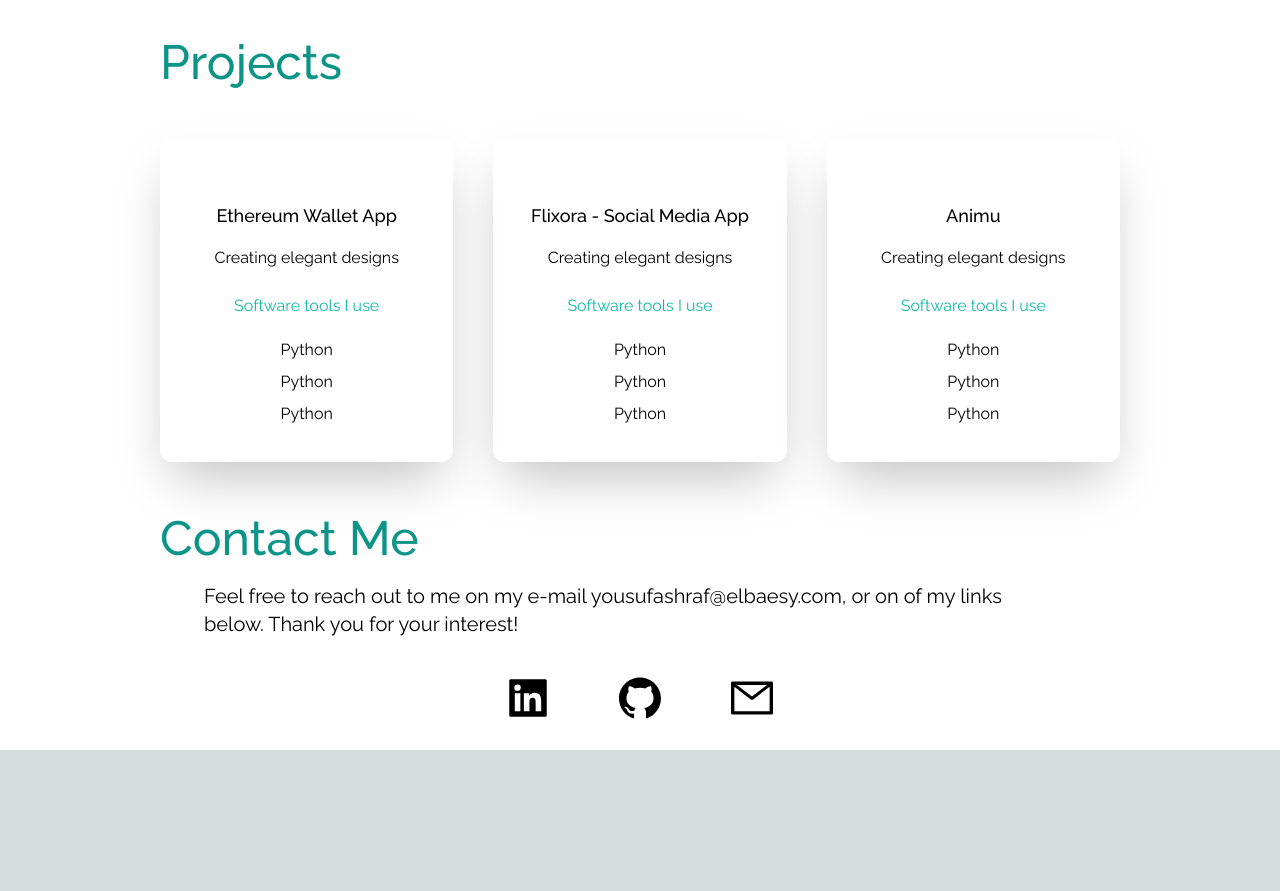
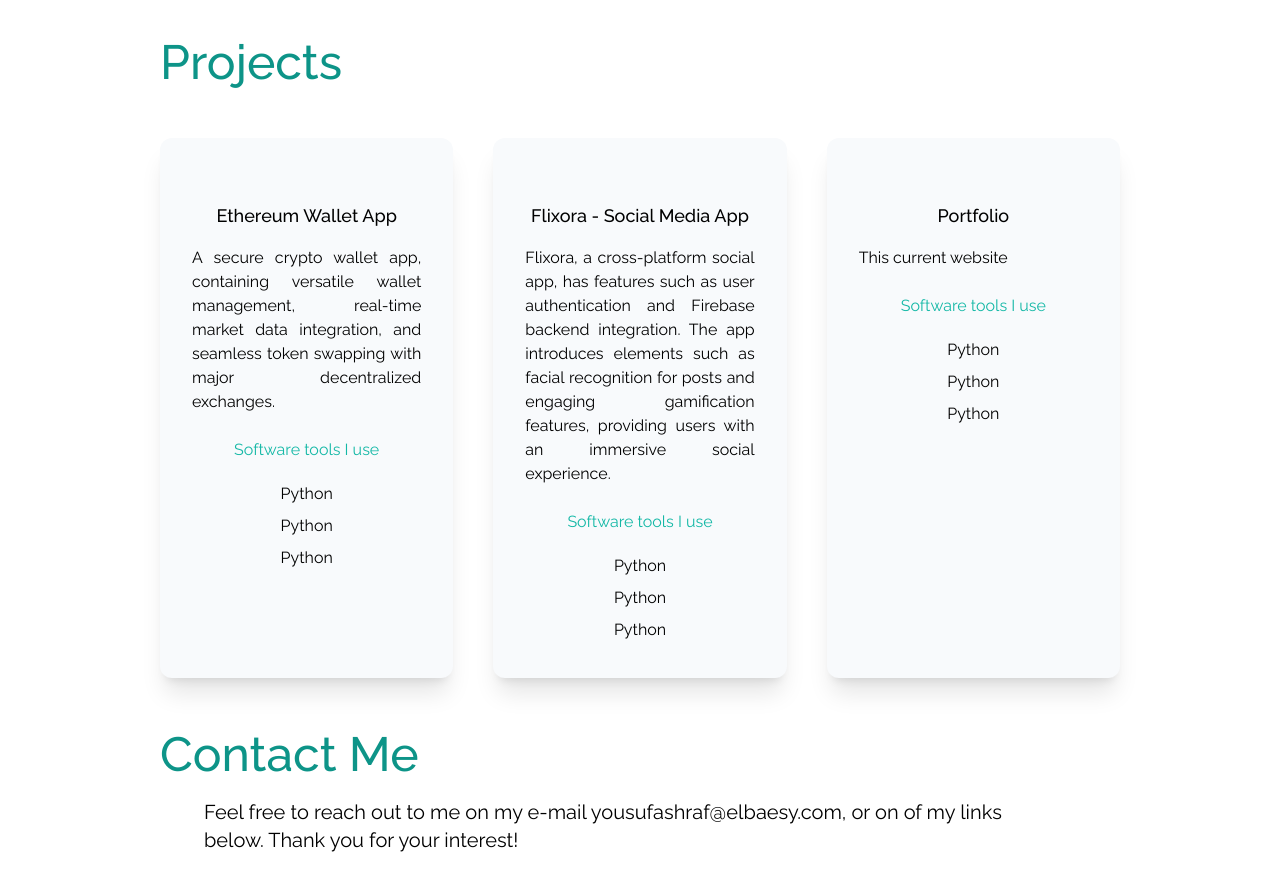
Before and after one commit to ya27hw/react-portfolio, a Next.js app: page / in a window 1280 px wide. Shown: the part 800-1691 px from the top of the page. Before the commit the page ends 1550 px from the top, so only its background shows below. Built offline with nearby package versions, Linux system fonts and the light colour scheme.

Commit message:
added text + text-layout

```diff
--- a/app/components/Card.tsx
+++ b/app/components/Card.tsx
@@ -1,13 +1,14 @@
 interface CardProps {
   cardTitle: string; // Replace 'string' with the actual type of cardTitle
+  cardDescription: string
 }
 
-function Card({ cardTitle }: CardProps): JSX.Element {
+function Card({ cardTitle, cardDescription }: CardProps): JSX.Element {
   return (
-    <div className="text-center flex-1 shadow-2xl p-8 rounded-xl my-10 dark:bg-slate-700 bg-gray">
+    <div className="text-center flex-1 shadow-xl p-8 rounded-xl my-10 bg-slate-50 dark:bg-slate-700">
       {/* Image here */}
       <h3 className="text-lg font-medium pt-8 pb-2">{cardTitle}</h3>
-      <p className="py-2">Creating elegant designs</p>
+      <p className="py-2 text-justify">{cardDescription}</p>
       <h4 className="text-teal-500 py-4">Software tools I use</h4>
       <p className=" py-1">Python</p>
       <p className=" py-1">Python</p>
--- a/app/page.tsx
+++ b/app/page.tsx
@@ -3,7 +3,6 @@
 import { AiFillLinkedin, AiFillGithub, AiOutlineMail } from "react-icons/ai";
 import Card from "./components/Card";
 import NavBar from "./components/NavBar";
-import { useState } from "react";
 import { TypeAnimation } from "react-type-animation";
 
 export default function Home() {
@@ -93,10 +92,19 @@
             >
               Projects
             </h2>
-            <div className="lg:flex gap-10" id="cards-section">
-              <Card cardTitle="Ethereum Wallet App" />
-              <Card cardTitle="Flixora - Social Media App" />
-              <Card cardTitle="Animu" />
+            <div className="md:flex gap-10" id="cards-section">
+              <Card
+                cardTitle="Ethereum Wallet App"
+                cardDescription="A secure crypto wallet app, containing versatile wallet management, real-time market data integration, and seamless token swapping with major decentralized exchanges."
+              />
+              <Card
+                cardTitle="Flixora - Social Media App"
+                cardDescription="Flixora, a cross-platform social app, has features such as user authentication and Firebase backend integration. The app introduces elements such as facial recognition for posts and engaging gamification features, providing users with an immersive social experience."
+              />
+              <Card
+                cardTitle="Portfolio"
+                cardDescription="This current website"
+              />
             </div>
           </div>
         </section>
```
